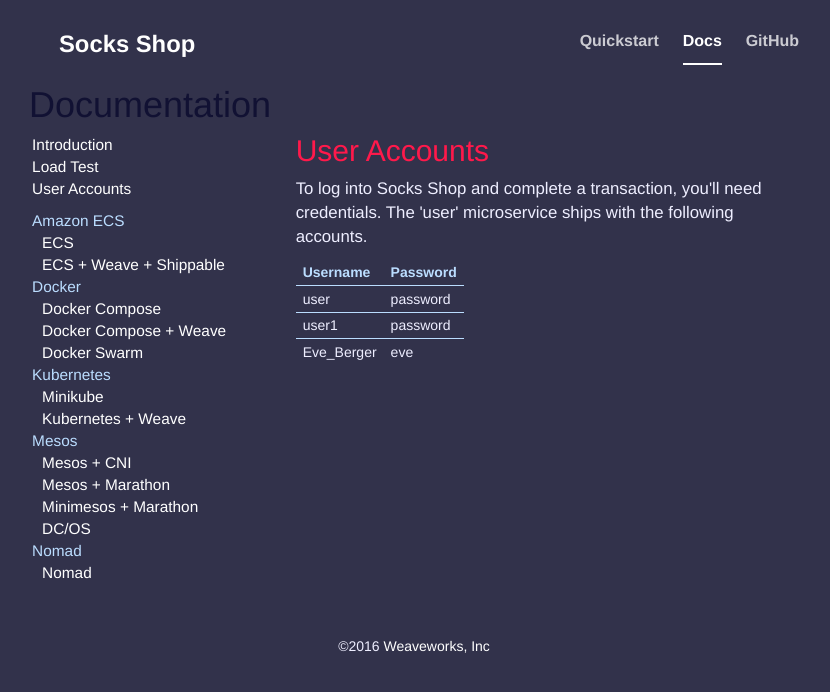
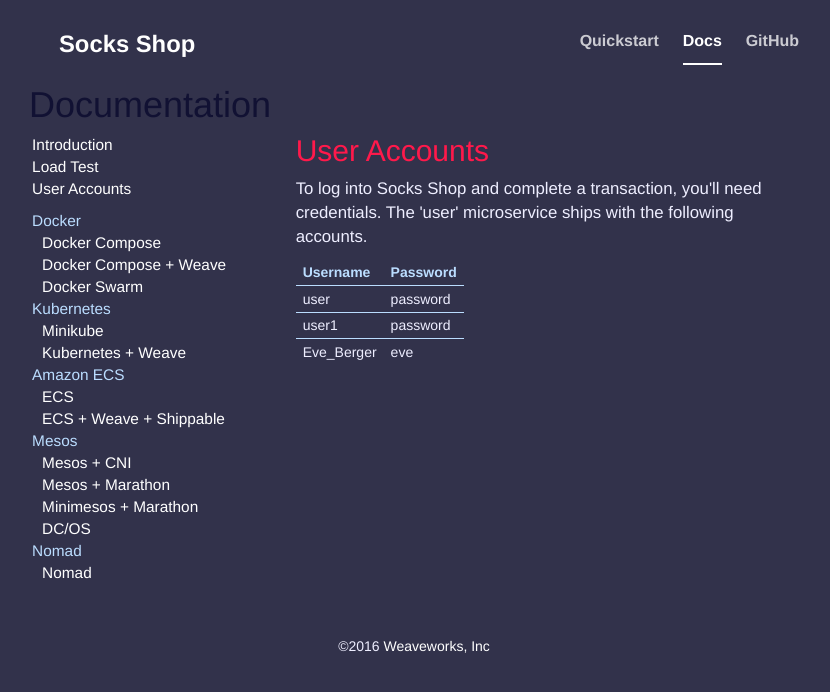
Before and after one commit to microservices-demo/microservices-demo.github.io, a Jekyll site: the page built from docs/user-accounts.md, in a window 1280 px wide. Shown: the top 692 px of the page, without its empty margins (226-1056 px from the left). Built offline with Jekyll 4.4.1, drawn with Linux system fonts in a browser that asks for light colours; nearby versions of some CDN libraries.

Commit message:
changed the order of the menu, based on the completness and complexity

```diff
--- a/_includes/doc_menu.html
+++ b/_includes/doc_menu.html
@@ -4,13 +4,6 @@
   <li><a href="{{site.main_url_prefix}}/docs/user-accounts.html">User Accounts</a></li>
 </ul>
 <ul class="docs-menu">
-  <li>
-    <span>Amazon ECS</span>
-    <ul>
-      <li><a href="{{site.deploy_doc_url_prefix}}/deployment/ecs.html">ECS</a></li>
-      <li><a href="{{site.deploy_doc_url_prefix}}/deployment/ecs-weave-shippable.html">ECS + Weave + Shippable</a></li>
-    </ul>
-  </li>
   <li><span>Docker</span>
     <ul>
       <li><a href="{{site.deploy_doc_url_prefix}}/deployment/docker-compose.html">Docker Compose</a></li>
@@ -22,6 +15,13 @@
     <ul>
       <li><a href="{{site.deploy_doc_url_prefix}}/deployment/kubernetes-minikube.html">Minikube</a></li>
       <li><a href="{{site.deploy_doc_url_prefix}}/deployment/kubernetes.html">Kubernetes + Weave</a></li>
+    </ul>
+  </li>
+  <li>
+    <span>Amazon ECS</span>
+    <ul>
+      <li><a href="{{site.deploy_doc_url_prefix}}/deployment/ecs.html">ECS</a></li>
+      <li><a href="{{site.deploy_doc_url_prefix}}/deployment/ecs-weave-shippable.html">ECS + Weave + Shippable</a></li>
     </ul>
   </li>
   <li><span>Mesos</span>
```
